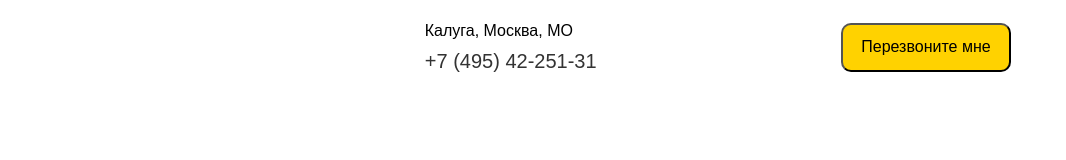
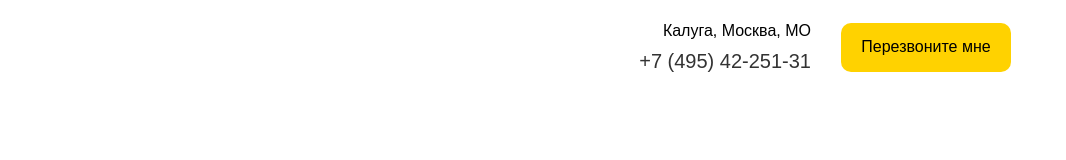
Before and after one commit to johnmm1981/Lesson_13, a plain HTML site: page index.html in a window 1280 px wide. Shown: the full height of the page, 214-1280 px from the left. Drawn offline with Linux system fonts and the light colour scheme.

Commit message:
внес настройки на кнопку, адаптив не работает

```diff
--- a/index.html
+++ b/index.html
@@ -16,7 +16,7 @@
 					<img src="src/img/logo.png" alt="logo">
 				</div>
 				<!-- /.navbar__logo -->
-				<div class="navbar__info"></div>
+				<div class="navbar__info"> <!--</div>-->
 				<div class="navbar__contacts">
 					<span class="navbar__adress">Калуга, Москва, МО</span>
 					<a href="tel:+7(495)42-251-31" class="navbar__phone">+7 (495) 42-251-31</a>
--- a/src/sass/_interface.sass
+++ b/src/sass/_interface.sass
@@ -11,6 +11,6 @@ img
 .button
   width: 170px
   height: 49px
-  border: none
+  /*border: none*/
   background-color: $main-color
   padding: 18px 30px
--- a/src/sass/blocks/_navbar.sass
+++ b/src/sass/blocks/_navbar.sass
@@ -13,6 +13,7 @@
       flex-direction: column
     &__button
       margin-left: 30px
+      border: none
     &__phone
       display: inline-block
       color: $text-color
```
Also changed, not shown: src/css/style.css.
